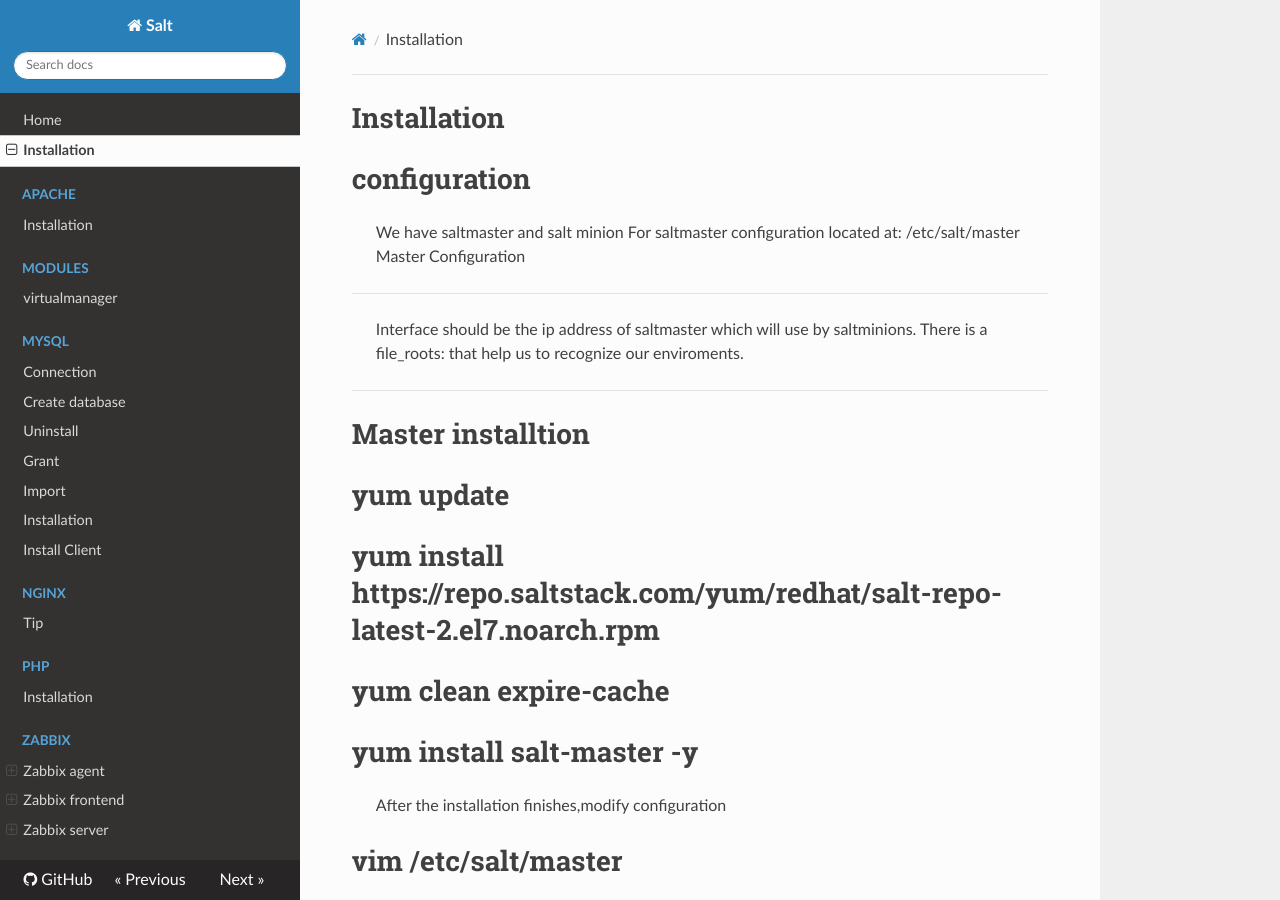
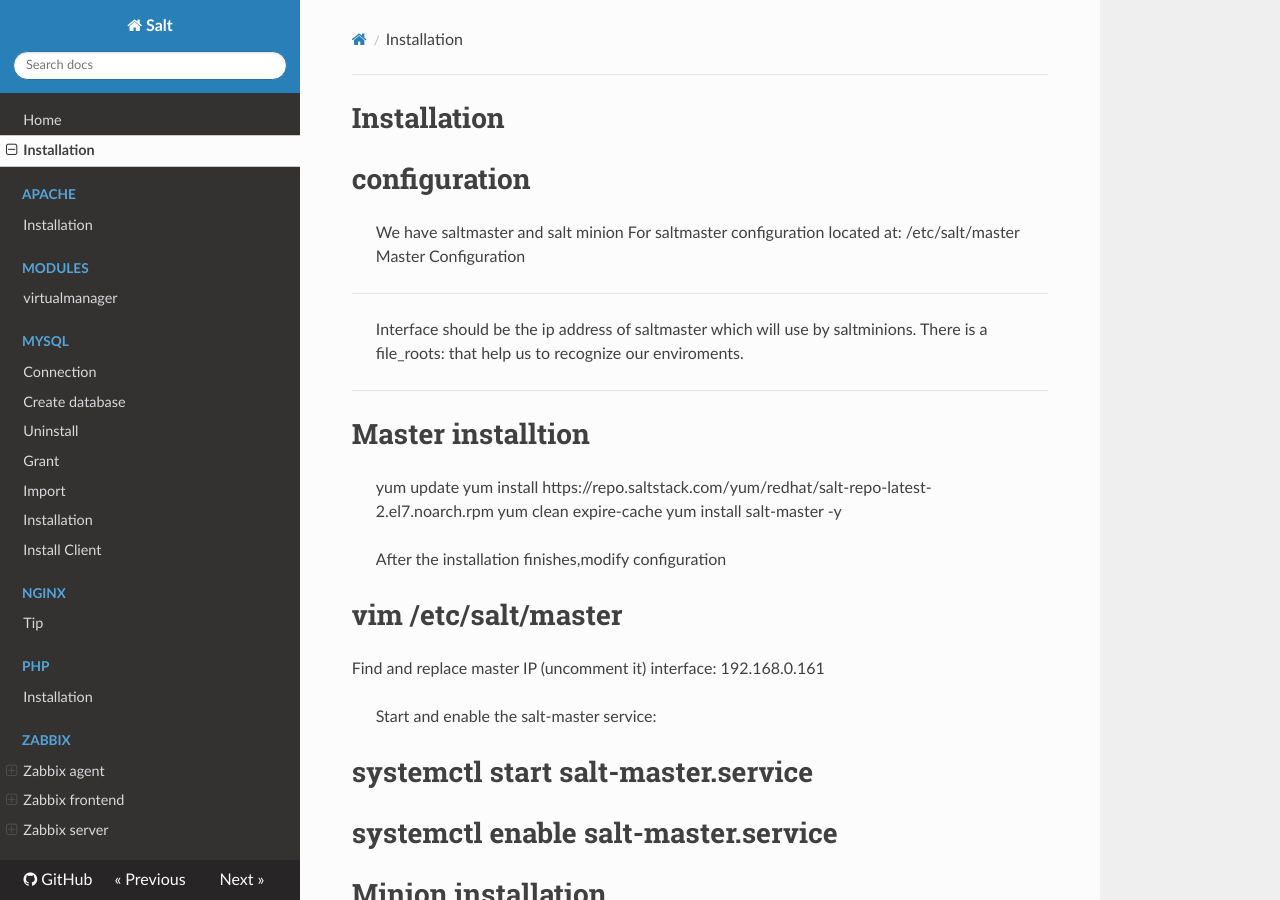
Before and after one commit to waterlili/SweatSalt, an MkDocs documentation site: the page built from docs/SaltStack.md, in a window 1280 px wide and 900 px high. Built offline with MkDocs 1.6.1, drawn with Linux system fonts in a browser that asks for light colours; nearby versions of some CDN libraries.

```diff
--- a/docs/SaltStack.md
+++ b/docs/SaltStack.md
@@ -12,10 +12,10 @@ Master Configuration
 ---
 # Master installtion
 >
-# yum update
-# yum install https://repo.saltstack.com/yum/redhat/salt-repo-latest-2.el7.noarch.rpm
-# yum clean expire-cache
-# yum install salt-master -y
+> yum update
+> yum install https://repo.saltstack.com/yum/redhat/salt-repo-latest-2.el7.noarch.rpm
+> yum clean expire-cache
+> yum install salt-master -y
 
 >After the installation finishes,modify configuration
 # vim /etc/salt/master
```
